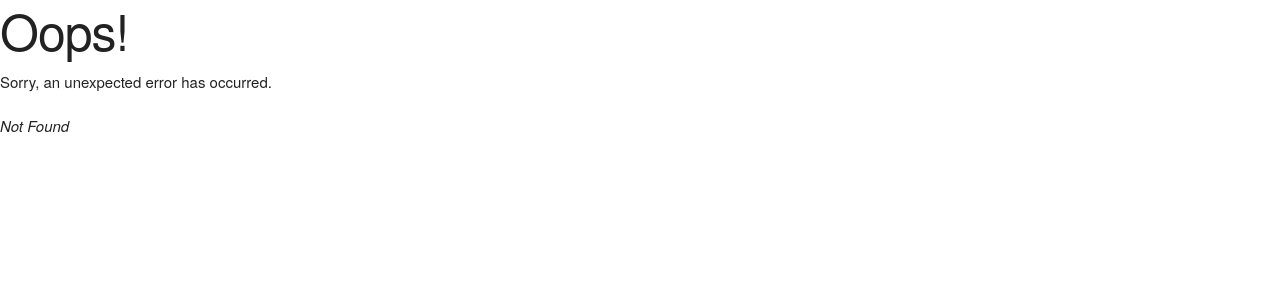
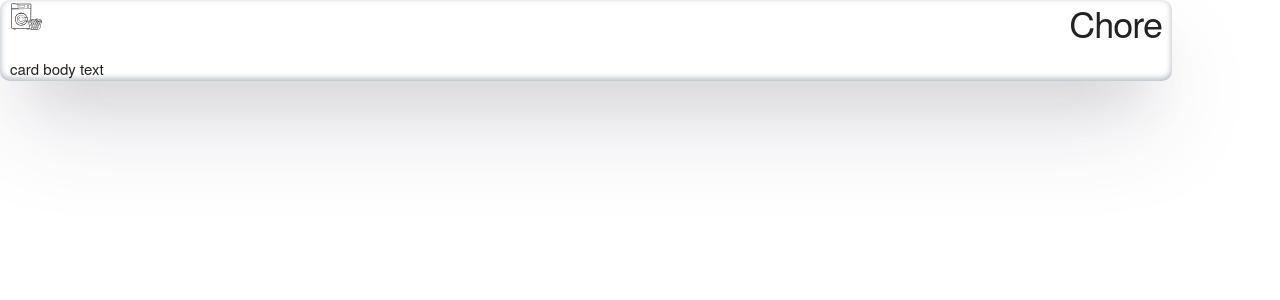
Before and after one commit to AndreaRene/name_tbd, a React (Vite) app in the folder client/: page /chores in a window 1280 px wide. Before the commit this address had no page. Shown: the top 300 px of the page. Built offline with nearby package versions, Linux system fonts and the light colour scheme.

Commit message:
basic frontend routing and rendering testing

```diff
--- a/client/src/App.jsx
+++ b/client/src/App.jsx
@@ -7,6 +7,7 @@ import {
 } from '@apollo/client';
 import { setContext } from '@apollo/client/link/context';
 import { Outlet } from 'react-router-dom';
+// import 'dotenv/config';
 
 import '../src/assets/skeleton/normalize.css';
 import '../src/assets/skeleton/skeleton.css';
--- /dev/null
+++ b/client/src/components/lists/chores/ChoresList.jsx
@@ -0,0 +1,9 @@
+import ChoreCard from "../../cards/chores/ChoreCard";
+
+const ChoreList = () => {
+    return (
+       <ChoreCard />
+    )
+};
+
+export default ChoreList
--- a/client/src/pages/chores/Chores.jsx
+++ b/client/src/pages/chores/Chores.jsx
@@ -0,0 +1,9 @@
+import ChoreList from '../../components/lists/chores/ChoresList.jsx';
+
+const Chores = () => {
+    return (
+        <ChoreList />
+    )
+};
+
+export default Chores;
--- a/package.json
+++ b/package.json
@@ -18,5 +18,8 @@
   "license": "ISC",
   "devDependencies": {
     "concurrently": "^8.2.0"
+  },
+  "dependencies": {
+    "dotenv": "^16.3.1"
   }
 }
```
Also changed, not shown: client/src/main.jsx (+5 -4 lines), client/src/components/lists/chores/ChoresList.js (deleted), 2 other files (tests, documents, lock files or other folders).
